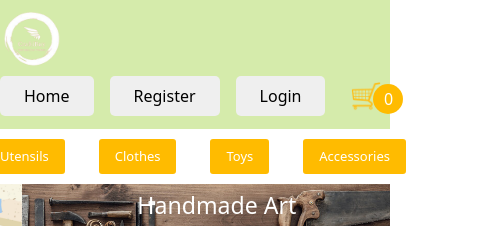
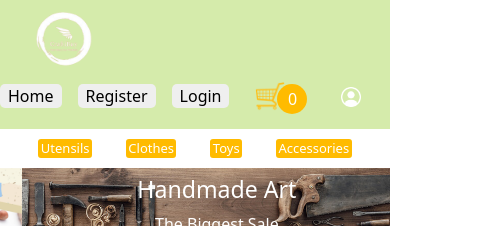
Before and after one commit to krishnaprasad2098/Ethinic, a React (Create React App) app: page / in a window 390 px wide. Shown: the top 226 px of the page, 499 px wide, since content can reach past the window. Built offline with nearby package versions, Linux system fonts and the light colour scheme; no server answers; the database is empty.

Commit message:
fixed styling

```diff
--- a/src/Components/Navbar.css
+++ b/src/Components/Navbar.css
@@ -5,16 +5,23 @@
     background-color: rgb(213, 235, 171);
     align-items: center;
     justify-content: space-between;
+
+}
+
+.LeftContainer{
+    padding: 0 2rem;
 }
 
 .LeftContainer img {
     width: 4rem;
+
 }
 
 nav {
     display: flex;
     align-items: center;
     padding: 0px;
+
 }
 
 nav button {
@@ -98,7 +105,7 @@ nav button:hover {
 
 .product-types button {
     background-color: #ffbb00;
-    padding: 0.5rem 1rem;
+    padding: 1rem 1.5rem;
     margin: 8px 15px;
     border: 2px solid white;
     color: white;
@@ -123,3 +130,32 @@ nav button:hover {
 .RightsContainer .logout-btn{
     background-color: none;
 }
+
+
+
+@media only screen and (max-width: 940px){
+    nav button {
+        /* margin: 1px 5px; */
+        /* background-color: white; */
+        border: none;
+        /* color: orange; */
+        padding: 0rem 0.5rem;
+        border-radius: 5px;
+    }
+
+    .product-types button {
+        background-color: #ffbb00;
+        padding: 0rem 0.15rem;
+        margin: 8px 15px;
+        border: 2px solid white;
+        color: white;
+        border-radius: 5px;
+        font-size: 13px;
+    }
+    .LeftContainer img {
+        width: 4rem;
+        margin:0 auto;
+    }
+
+
+}
--- a/src/Components/Some-Product-Components/Sliderproductcard.css
+++ b/src/Components/Some-Product-Components/Sliderproductcard.css
@@ -8,7 +8,7 @@
     box-shadow: 0px 0px 2px 0px grey;
     padding: 1rem;
     align-items: center;
-    height: 400px;
+    /* height: 400px; */
     border-radius: 10px;
 }
 
```
